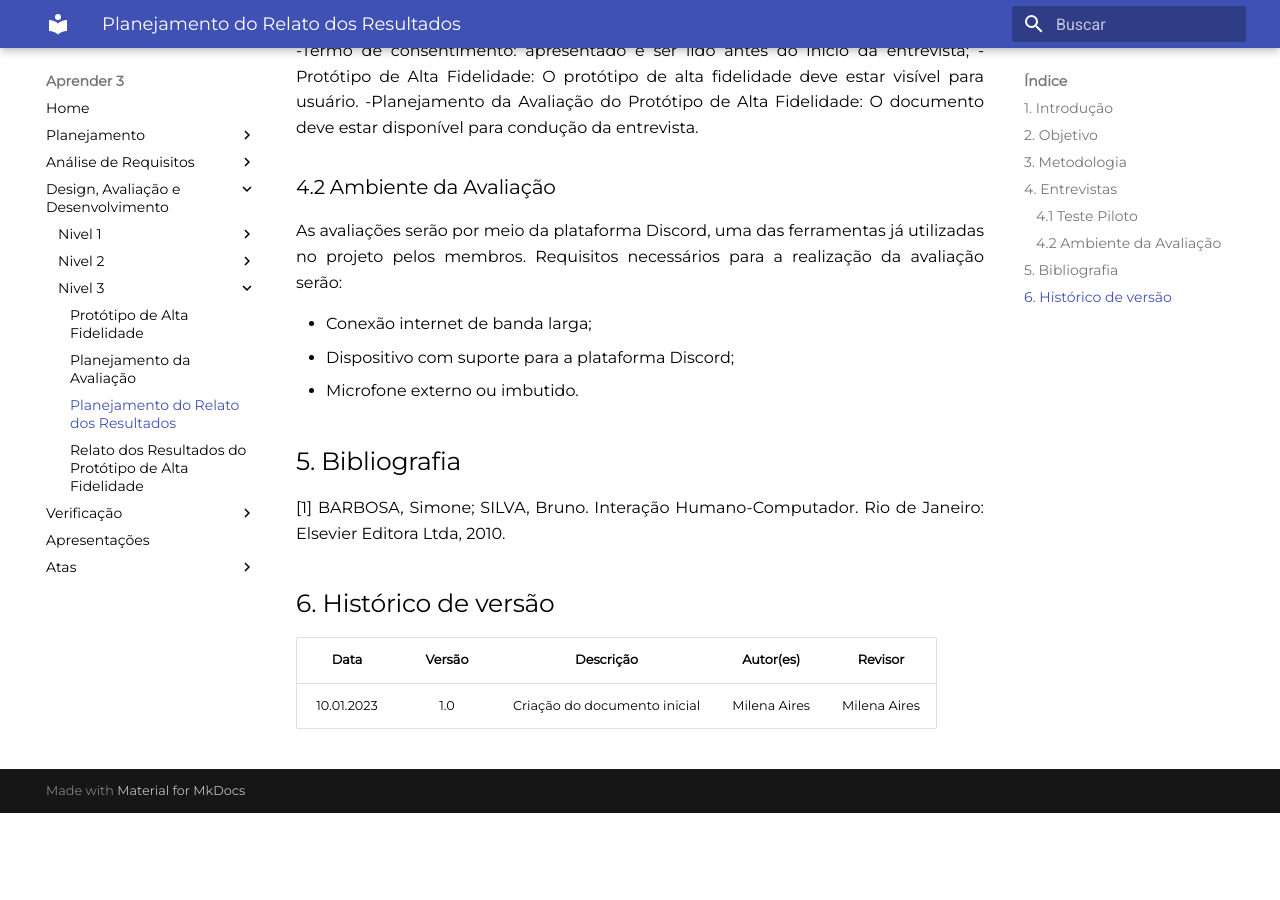
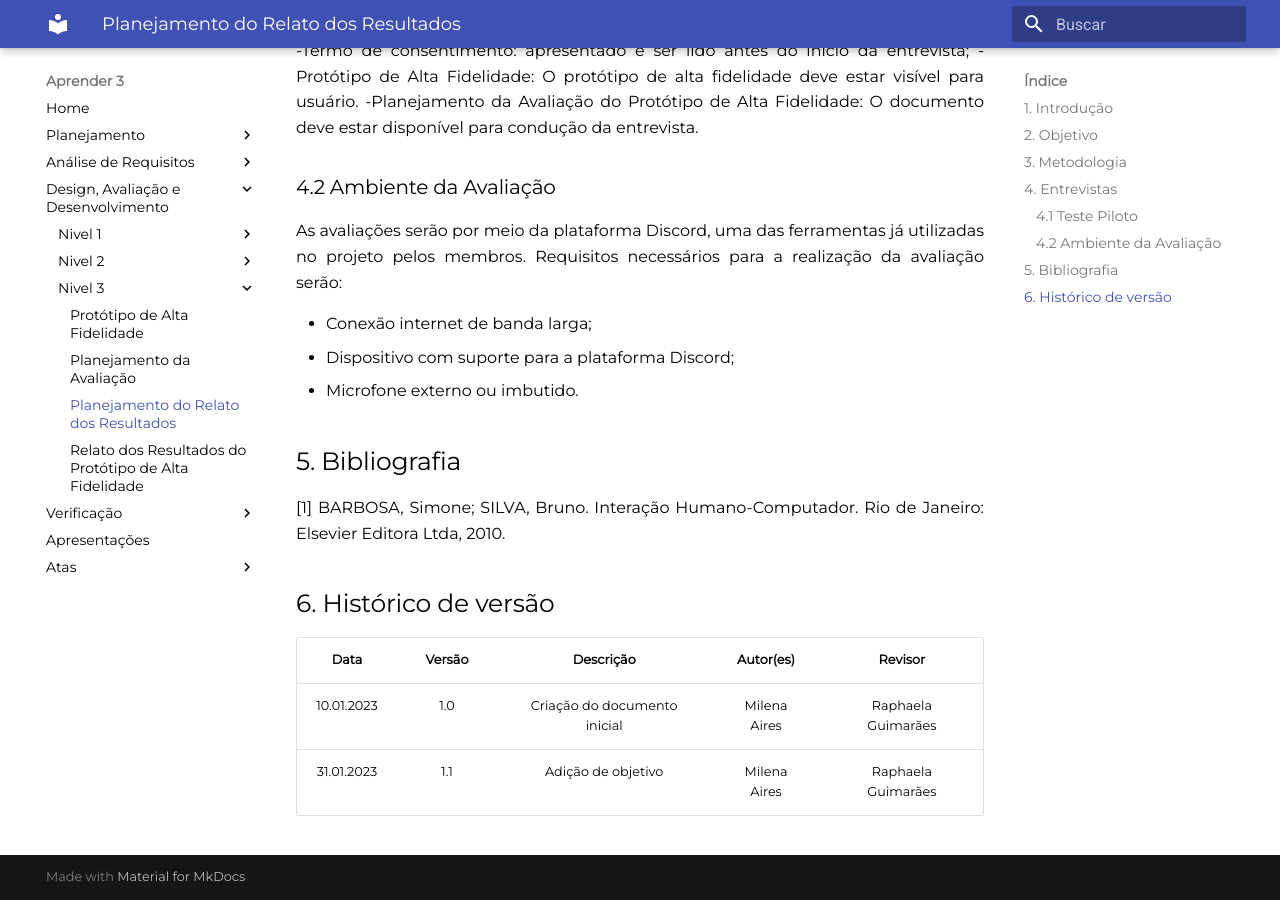
Before and after one commit to mdsreq-fga-unb/2022.2-Aprender3, an MkDocs documentation site: the page built from docs/DesignAvalDesenv/nivel3/planejamento _do_relato_resultados_alta_fidelidade.md, in a window 1280 px wide and 900 px high, scrolled down 953 px. Built offline with MkDocs 1.6.1 and Material for MkDocs 9.7.7, drawn with Linux system fonts in a browser that asks for light colours; before the commit the page ends 1766 px from its top, so only the background shows below that.

Commit message:
Update planejamento _do_relato_resultados_alta_fidelidade.md

```diff
--- a/docs/DesignAvalDesenv/nivel3/planejamento _do_relato_resultados_alta_fidelidade.md
+++ b/docs/DesignAvalDesenv/nivel3/planejamento _do_relato_resultados_alta_fidelidade.md
@@ -36,4 +36,5 @@ Requisitos necessários para a realização da avaliação serão:
 ## 6. Histórico de versão
 |    Data    | Versão | Descrição    | Autor(es)    | Revisor            |
 | :--------: | :----: | :----------: | :----------: | :----------------: |
-| 10.01.2023 |  1.0   | Criação do documento inicial |  Milena Aires |Milena Aires |
+| 10.01.2023 |  1.0   | Criação do documento inicial |  Milena Aires |Raphaela Guimarães |
+| 31.01.2023 | 1.1 | Adição de objetivo| Milena Aires | Raphaela Guimarães|
```
